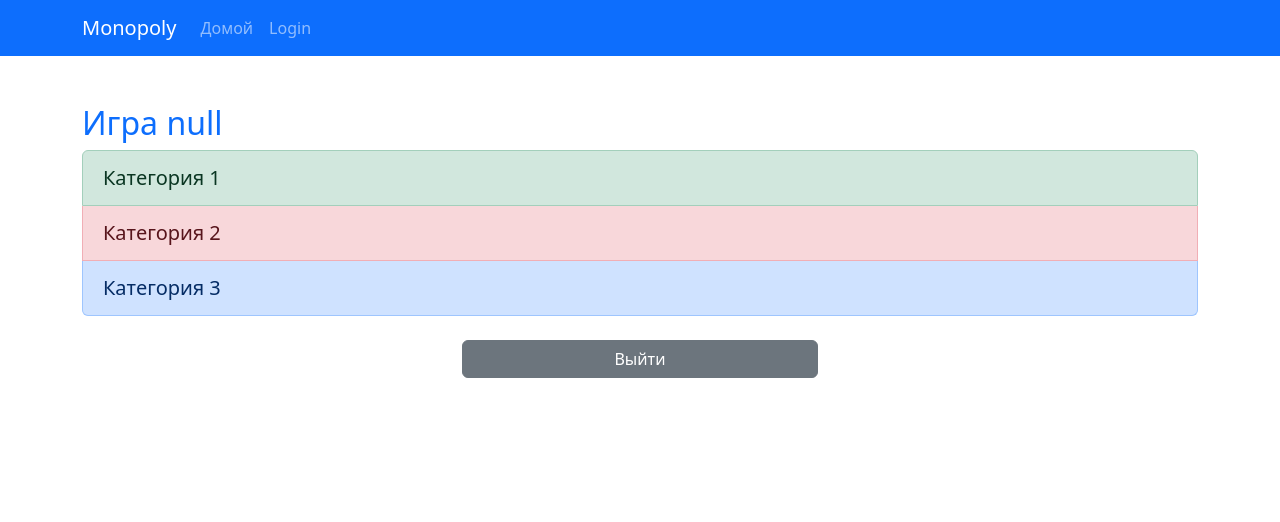
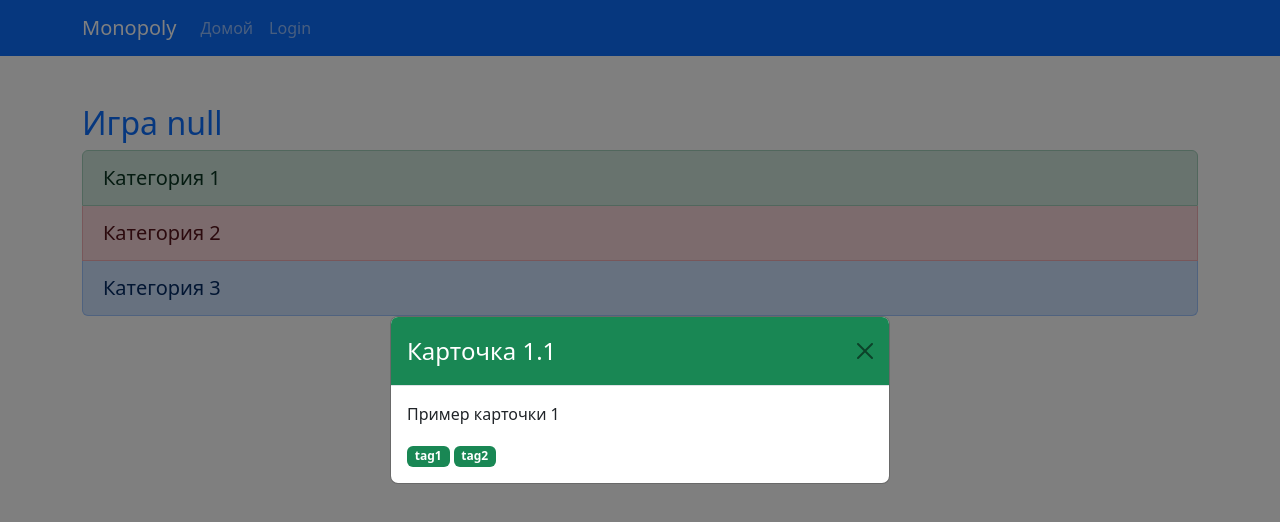
Before and after one commit to Monopoly-IU9/frontend, a React (Create React App) app: page /game in a window 1280 px wide. Both pictures are taken after a click on the element "Категория 1". Shown: the top 522 px of the page. Built offline with nearby package versions, Linux system fonts and the light colour scheme; no server answers.

Commit message:
добавил игру с карточками

```diff
--- /dev/null
+++ b/src/components/CardModal.js
@@ -0,0 +1,34 @@
+import React from 'react';
+import { Modal, Button, Badge } from 'react-bootstrap';
+
+function CardModal({ show, onClose, card }) {
+    if (!card) return null;
+
+    // Генерация стиля для заголовка
+    const headerStyle = {
+        backgroundColor: `var(--bs-${card.color})`, // Использование стандартных цветов Bootstrap
+        color: 'white', // Текст будет белым для контраста
+    };
+
+    return (
+        <Modal show={show} onHide={onClose} centered>
+            <Modal.Header closeButton style={headerStyle}>
+                <Modal.Title>
+                    Карточка {card.categoryId}.{card.id}
+                </Modal.Title>
+            </Modal.Header>
+            <Modal.Body>
+                <p>{card.description}</p>
+                <div>
+                    {card.tags.map((tag, index) => (
+                        <Badge key={index} className="me-1" bg={card.color}>
+                            {tag}
+                        </Badge>
+                    ))}
+                </div>
+            </Modal.Body>
+        </Modal>
+    );
+}
+
+export default CardModal;
--- a/src/pages/GamePage.js
+++ b/src/pages/GamePage.js
@@ -1,25 +1,36 @@
 import React, { useEffect, useState } from 'react';
-import {useParams, useNavigate, useLocation} from 'react-router-dom';
-import {Container, Button, Row, Col, ListGroup} from 'react-bootstrap';
-import QRCodeModal from "../components/QRCodeModal";
-// import { fetchGameInfo, endGame } from '../api/GameAPI';
+import { useLocation, useNavigate } from 'react-router-dom';
+import { Container, Button, Row, Col, ListGroup } from 'react-bootstrap';
+import QRCodeModal from '../components/QRCodeModal';
+import CardModal from '../components/CardModal';
 
 function GamePage({ isHost }) {
     const location = useLocation();
     const queryParams = new URLSearchParams(location.search);
     const gameId = queryParams.get('id');
     const [gameInfo, setGameInfo] = useState(null);
-    const [showModal, setShowModal] = useState(false); // Состояние для отображения модального окна
+    const [showModal, setShowModal] = useState(false); // Для QR-кода
+    const [selectedCard, setSelectedCard] = useState(null); // Для карточек
+    const [showCardModal, setShowCardModal] = useState(false); // Для модального окна с карточкой
     const navigate = useNavigate();
 
-    // Временные данные для игры
+    // Временные данные для игры и карточек
     const placeholderGameInfo = {
         id: gameId,
         name: `Игра ${gameId}`,
         categories: [
-            { id: 1, name: 'Категория 1', color: 'success' },
-            { id: 2, name: 'Категория 2', color: 'danger' },
-            { id: 3, name: 'Категория 3', color: 'primary' },
+            { id: 1, name: 'Категория 1', color: 'success', cards: [
+                    { id: 1, description: 'Пример карточки 1', tags: ['tag1', 'tag2'] },
+                    { id: 2, description: 'Пример карточки 2', tags: ['tag3', 'tag4'] },
+                ] },
+            { id: 2, name: 'Категория 2', color: 'danger', cards: [
+                    { id: 1, description: 'Пример карточки 3', tags: ['tag5'] },
+                    { id: 2, description: 'Пример карточки 4', tags: ['tag6', 'tag7'] },
+                ] },
+            { id: 3, name: 'Категория 3', color: 'primary', cards: [
+                    { id: 1, description: 'Пример карточки 5', tags: ['tag8'] },
+                    { id: 2, description: 'Пример карточки 6', tags: ['tag9'] },
+                ] },
         ],
     };
 
@@ -40,19 +51,28 @@ function GamePage({ isHost }) {
     const handleShowModal = () => setShowModal(true); // Открытие модального окна
     const handleCloseModal = () => setShowModal(false); // Закрытие модального окна
 
+    const handleCategoryClick = (category) => {
+        const randomCard = category.cards[Math.floor(Math.random() * category.cards.length)];
+        setSelectedCard({ ...randomCard, categoryId: category.id, color: category.color });
+        setShowCardModal(true); // Открыть модальное окно с карточкой
+    };
+
+    const handleCloseCardModal = () => setShowCardModal(false); // Закрытие карточки
+
     if (!gameInfo) return <div>Loading...</div>;
 
     return (
         <Container className="my-5">
             <h2 className="text-primary">{gameInfo.name}</h2>
 
-            {/* Вывод категорий игры с кастомными цветами и размером */}
+            {/* Вывод категорий игры */}
             <ListGroup className="mb-4">
-                {gameInfo.categories.map(category => (
+                {gameInfo.categories.map((category) => (
                     <ListGroup.Item
                         key={category.id}
                         variant={category.color}
-                        style={{ fontSize: '1.25rem', padding: '12px 20px' }}
+                        style={{ fontSize: '1.25rem', padding: '12px 20px', cursor: 'pointer' }}
+                        onClick={() => handleCategoryClick(category)}
                     >
                         {category.name}
                     </ListGroup.Item>
@@ -62,11 +82,7 @@ function GamePage({ isHost }) {
             {isHost && (
                 <Row className="justify-content-center mb-3">
                     <Col md={4}>
-                        <Button
-                            variant="primary"
-                            className="w-100 mb-2"
-                            onClick={handleShowModal} // Показать модальное окно
-                        >
+                        <Button variant="primary" className="w-100 mb-2" onClick={handleShowModal}>
                             Показать QR-код
                         </Button>
                     </Col>
@@ -88,30 +104,17 @@ function GamePage({ isHost }) {
 
             {/* Модальное окно для отображения QR-кода */}
             <QRCodeModal show={showModal} onClose={handleCloseModal} gameId={gameId} />
+
+            {/* Модальное окно для отображения карточки */}
+            {selectedCard && (
+                <CardModal
+                    show={showCardModal}
+                    onClose={handleCloseCardModal}
+                    card={selectedCard}
+                />
+            )}
         </Container>
     );
 }
 
 export default GamePage;
-
-
-// useEffect(() => {
-    //     const loadGameInfo = async () => {
-    //         try {
-    //             const response = await fetchGameInfo(gameId);
-    //             setGameInfo(response.data);
-    //         } catch (error) {
-    //             console.error("Error loading game info:", error);
-    //         }
-    //     };
-    //     loadGameInfo();
-    // }, [gameId]);
-
-    // const handleEndGame = async () => {
-    //     try {
-    //         await endGame(gameId);
-    //         navigate(isHost ? '/host' : '/home');
-    //     } catch (error) {
-    //         console.error("Error ending game:", error);
-    //     }
-    // };
```
Also changed, not shown: src/components/Card.js (deleted, +0 -12 lines).
